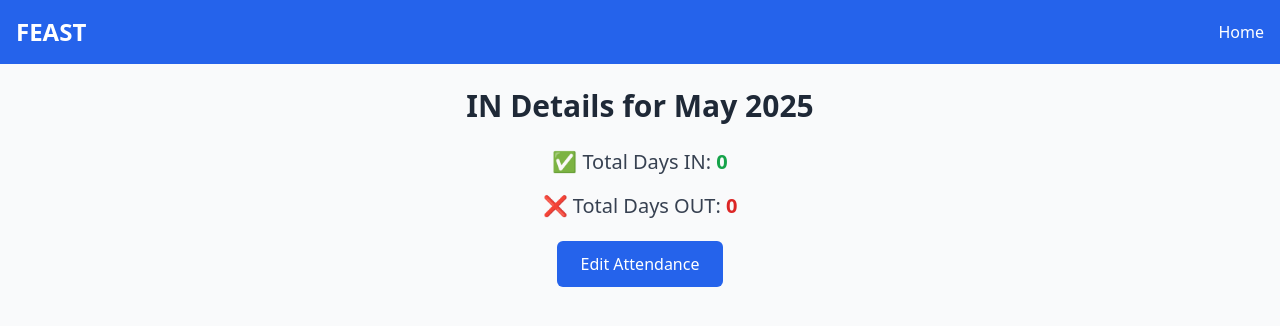
After one commit to YashKrishna7/mini-project, a Django app: page /in-details/ in a window 1280 px wide. The commit adds this page. Shown: the top 326 px of the page. Run offline with Django 5.2, Linux system fonts and the light colour scheme; a user stored in the database is signed in; data comes from the database, SQL or seed files in the repository; both versions use the stored data as it was after the commit; some libraries are stand-ins or nearby versions.

Commit message:
5th commit

```diff
--- a/feast/models.py
+++ b/feast/models.py
@@ -35,7 +35,7 @@ class User(AbstractUser):
     user_type = models.CharField(max_length=20, choices=USER_TYPES, default='student')
     phone_number = models.CharField(max_length=15, blank=True, null=True)
     address = models.TextField(blank=True, null=True)
-
+    expense = models.DecimalField(default=0, max_digits=10, decimal_places=2)
     groups = models.ManyToManyField(Group, related_name="custom_user_groups", blank=True)
     user_permissions = models.ManyToManyField(Permission, related_name="custom_user_permissions", blank=True)
 
@@ -154,3 +154,25 @@ class Order(models.Model):
     is_in_option = models.BooleanField(default=False)
     def __str__(self):
         return f"{self.student.username} - {self.menu_item.name} - {self.order_date}"
+class Attendance(models.Model):
+    student = models.ForeignKey(User, on_delete=models.CASCADE)
+    date = models.DateField()
+    in_selected = models.BooleanField(default=False)
+
+    class Meta:
+        unique_together = ('student', 'date')
+
+# from django.db import models
+# from django.conf import settings
+# from datetime import date
+
+# class InOutSelection(models.Model):
+#     student = models.ForeignKey(settings.AUTH_USER_MODEL, on_delete=models.CASCADE)
+#     date = models.DateField()
+#     is_in = models.BooleanField(default=False)
+
+#     class Meta:
+#         unique_together = ('student', 'date')
+
+#     def __str__(self):
+#         return f"{self.student.username} - {self.date} - {'IN' if self.is_in else 'OUT'}"
--- a/feast/urls.py
+++ b/feast/urls.py
@@ -49,9 +49,12 @@ urlpatterns = [
     # path('admin_home/', home_view, name='home_view'),
     # path('student_home/', home_view, name='home_view'),
     path('students_details/', canteen_student_details, name='student_details'),
-    path("select-in/", select_in_option, name="select_in_option"),
+    # path("select-in/", select_in_option, name="select_in_option"),
     path("student_added_success/", student_added_success, name="student_added_success"),
     path("view_students/", view_students, name="view_students"),
     path('add-college-user/', add_college_user, name='add_college_user'),
     path('college_added_success/', add_college_user, name='college_user_added_success'),
+    path('in-details/', in_details_view, name='in_details'),
+    path('attendance/', attendance_view, name='attendance'),
+    # path("calendar/", calendar_view, name="calendar"),
 ]
--- a/feast/views.py
+++ b/feast/views.py
@@ -257,32 +257,32 @@ def canteen_student_details(request):
 
 
 
-def select_in_option(request):
-    if request.method == "POST":
-        current_time = localtime(now()).time()
+# def select_in_option(request):
+#     if request.method == "POST":
+#         current_time = localtime(now()).time()
 
-        if not (18 <= current_time.hour <= 21):
-            messages.error(request, "You can only select the 'IN' option between 6 PM and 9 PM.")
-            return redirect("home")
+#         if not (18 <= current_time.hour <= 21):
+#             messages.error(request, "You can only select the 'IN' option between 6 PM and 9 PM.")
+#             return redirect("home")
 
-        student = request.user  # Assuming authenticated student
+#         student = request.user  # Assuming authenticated student
 
-        if student.selected_in_today:
-            messages.warning(request, "You have already selected 'IN' for today.")
-            return redirect("home")
+#         if student.selected_in_today:
+#             messages.warning(request, "You have already selected 'IN' for today.")
+#             return redirect("home")
 
-        # ✅ Mark 'IN' as selected
-        student.selected_in_today = True
+#         # ✅ Mark 'IN' as selected
+#         student.selected_in_today = True
 
-        # ✅ Add ₹95 to the student's expense
-        student.expense += 95
-        student.save()
+#         # ✅ Add ₹95 to the student's expense
+#         student.expense += 95
+#         student.save()
 
-        messages.success(request, "You are IN! ₹95 has been added to your expense.")
+#         messages.success(request, "You are IN! ₹95 has been added to your expense.")
 
-        return redirect("home")
+#         return redirect("home")
 
-    return JsonResponse({"error": "Invalid request"}, status=400)
+#     return JsonResponse({"error": "Invalid request"}, status=400)
 
 
 
@@ -309,8 +309,7 @@ def college_user_added_success(request):
 from django.core.paginator import Paginator
 
 def view_students(request):
-    # if request.user.user_type != 'student || college_admin':
-    if request.user.user_type != 'student' and request.user.user_type != 'college_admin':
+    if request.user.user_type != 'admin' and request.user.user_type != 'college_admin':
         messages.error( "You do not have permission to view this page.")
         return redirect('home')
 
@@ -320,3 +319,133 @@ def view_students(request):
     page_obj = paginator.get_page(page_number)
 
     return render(request, 'student_list.html', {'page_obj': page_obj})
+
+
+# from datetime import date, timedelta
+# from calendar import monthrange
+# from django.shortcuts import render, redirect
+# from django.utils.timezone import now
+# from .models import Attendance
+# from django.contrib import messages
+# from django.db.models.functions import ExtractMonth, ExtractYear  # ✅ Added for filtering by month/year
+
+# def attendance_view(request):
+#     today = now().date()
+#     year = today.year
+#     month = today.month
+#     num_days = monthrange(year, month)[1]
+
+#     dates = [date(year, month, day) for day in range(1, num_days + 1)]
+
+#     # ✅ Fixed: use ExtractMonth and ExtractYear to filter Attendance
+#     attendance_map = {
+#         att.date: att for att in Attendance.objects
+#             .filter(student=request.user)
+#             .annotate(month=ExtractMonth('date'), year=ExtractYear('date'))
+#             .filter(month=month, year=year)
+#     }
+
+#     if request.method == "POST":
+#         selected_days = request.POST.getlist("selected_days")
+#         selected_dates = [date.fromisoformat(day) for day in selected_days]
+
+#         for d in dates:
+#             att, created = Attendance.objects.get_or_create(student=request.user, date=d)
+#             att.in_selected = d in selected_dates
+#             att.save()
+
+#         messages.success(request, "Your attendance for the month has been updated!")
+#         return redirect('in_details')  # 👈 Redirect to the new page
+
+#     context = {
+#         'dates': dates,
+#         'attendance_map': attendance_map,
+#         'month': today.strftime('%B'),
+#         'year': year,
+#     }
+#     return render(request, 'attendance.html', context)
+from django.shortcuts import render, redirect
+from django.contrib import messages
+from datetime import date
+from calendar import monthrange
+from django.utils.timezone import now
+from django.db.models.functions import ExtractMonth, ExtractYear
+from .models import Attendance
+
+def attendance_view(request):
+    today = now().date()
+    year = today.year
+    month = today.month
+    num_days = monthrange(year, month)[1]
+
+    # Generate all dates of the month
+    dates = [date(year, month, day) for day in range(1, num_days + 1)]
+
+    # Get existing attendance records for this user for the current month
+    attendance_qs = Attendance.objects.filter(student=request.user) \
+        .annotate(month=ExtractMonth('date'), year=ExtractYear('date')) \
+        .filter(month=month, year=year)
+
+    attendance_map = {att.date: att for att in attendance_qs}
+
+    if request.method == "POST":
+        selected_days = request.POST.getlist("selected_days")
+        selected_dates = [date.fromisoformat(day) for day in selected_days]
+
+        new_in_count = 0
+
+        for d in dates:
+            was_in = attendance_map.get(d).in_selected if d in attendance_map else False
+            should_be_in = d in selected_dates
+
+            att, _ = Attendance.objects.get_or_create(student=request.user, date=d)
+
+            if should_be_in and not was_in:
+                # Only charge ₹95 if it's newly marked as IN
+                # request.user.expense += 95
+                # new_in_count += 1
+                custom_user = User.objects.get(id=request.user.id)
+                custom_user.expense += 95
+                custom_user.save()
+                new_in_count += 1
+
+            att.in_selected = should_be_in
+            att.save()
+
+        request.user.save()
+
+        messages.success(
+            request,
+            f"Your attendance has been updated. ₹{95 * new_in_count} has been added to your expense."
+        )
+        return redirect('in_details')
+
+    context = {
+        'dates': dates,
+        'attendance_map': attendance_map,
+        'month': today.strftime('%B'),
+        'year': year,
+    }
+    return render(request, 'attendance.html', context)
+
+
+def in_details_view(request):
+    today = now().date()
+    year = today.year
+    month = today.month
+
+    # ✅ Fixed: use ExtractMonth and ExtractYear to filter Attendance
+    attendance_records = Attendance.objects.filter(student=request.user) \
+        .annotate(month=ExtractMonth('date'), year=ExtractYear('date')) \
+        .filter(month=month, year=year)
+
+    in_days = attendance_records.filter(in_selected=True).count()
+    out_days = attendance_records.filter(in_selected=False).count()
+
+    context = {
+        'in_days': in_days,
+        'out_days': out_days,
+        'month': today.strftime('%B'),
+        'year': year,
+    }
+    return render(request, 'in_details.html', context)
--- /dev/null
+++ b/templates/in_details.html
@@ -0,0 +1,59 @@
+{% comment %} <h2 class="text-2xl font-bold text-center mb-6">IN Details for {{ month }} {{ year }}</h2>
+
+<div class="text-center space-y-4">
+    <p class="text-lg">✅ Total Days IN: <span class="font-semibold">{{ in_days }}</span></p>
+    <p class="text-lg">❌ Total Days OUT: <span class="font-semibold">{{ out_days }}</span></p>
+</div>
+
+<div class="text-center mt-6">
+    <a href="{% url 'attendance' %}" class="bg-blue-600 text-white px-4 py-2 rounded">Edit Attendance</a>
+</div> {% endcomment %}
+
+<!DOCTYPE html>
+<html lang="en">
+<head>
+    <meta charset="UTF-8">
+    <meta name="viewport" content="width=device-width, initial-scale=1.0">
+    <title>IN Details - {{ month }} {{ year }}</title>
+    <!-- TailwindCSS CDN -->
+    <script src="https://cdn.tailwindcss.com"></script>
+</head>
+<body class="bg-gray-50">
+
+    <!-- Navbar -->
+    <nav class="bg-blue-600 text-white p-4">
+        <div class="container mx-auto flex justify-between items-center">
+            <a href="#" class="text-2xl font-semibold">FEAST</a>
+            <div class="space-x-6">
+                <a href="{% url 'home' %}" class="hover:text-blue-200 transition duration-300">Home</a>
+                {% comment %} <a href="{% url 'attendance' %}" class="hover:text-blue-200 transition duration-300">Attendance</a> {% endcomment %}
+                {% comment %} <a href="{% url 'menu' %}" class="hover:text-blue-200 transition duration-300">Menu</a>
+                <a href="{% url 'profile' %}" class="hover:text-blue-200 transition duration-300">Profile</a> {% endcomment %}
+            </div>
+        </div>
+    </nav>
+
+    <div class="container mx-auto p-6">
+
+        <!-- IN Details Title -->
+        <h2 class="text-3xl font-bold text-center mb-6 text-gray-800">IN Details for {{ month }} {{ year }}</h2>
+
+        <!-- IN and OUT Days Details -->
+        <div class="text-center space-y-4">
+            <p class="text-xl text-gray-700">✅ Total Days IN: <span class="font-semibold text-green-600">{{ in_days }}</span></p>
+            <p class="text-xl text-gray-700">❌ Total Days OUT: <span class="font-semibold text-red-600">{{ out_days }}</span></p>
+        </div>
+        {% comment %} <div class="bg-white p-4 rounded shadow mb-4">
+            <h2 class="text-xl font-semibold text-gray-800">Current Monthly Expense</h2>
+            <p class="text-lg text-green-600 font-bold mt-2">₹{{ view_expense }}</p>
+          </div> {% endcomment %}
+
+        <!-- Edit Attendance Button -->
+        <div class="text-center mt-8">
+            <a href="{% url 'attendance' %}" class="bg-blue-600 text-white px-6 py-3 rounded-md hover:bg-blue-700 transition duration-300">Edit Attendance</a>
+        </div>
+
+    </div>
+
+</body>
+</html>
```
Also changed, not shown: templates/admin_attendance.html (added, +18 -0 lines), templates/attendance.html (added, +64 -0 lines), templates/attendence.html (deleted, +0 -30 lines), templates/calendar_view.html (deleted, +0 -58 lines), templates/student_home.html (+10 -3 lines), db.sqlite3, feast/migrations/0020_attendance.py (added), feast/migrations/0021_inoutselection_delete_attendance.py (added), feast/migrations/0022_attendance_delete_inoutselection.py (added), feast/migrations/0023_user_expense.py (added), feast/migrations/0024_alter_attendance_unique_together_and_more.py (added), feast/migrations/0025_alter_attendance_unique_together_remove_user_expense_and_more.py (added), feast/migrations/0026_user_expense.py (added).
